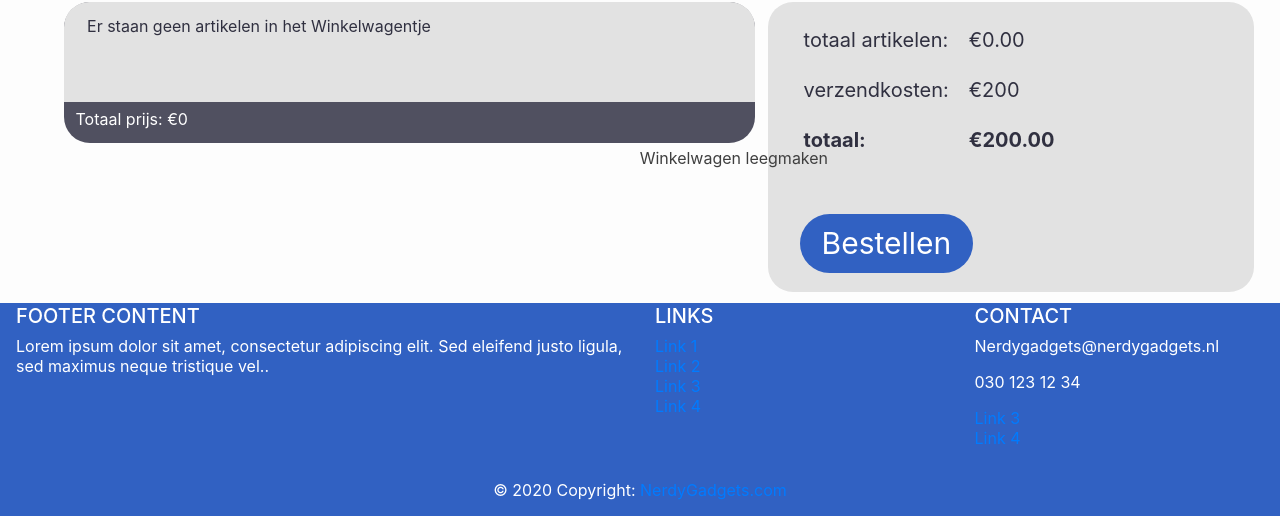
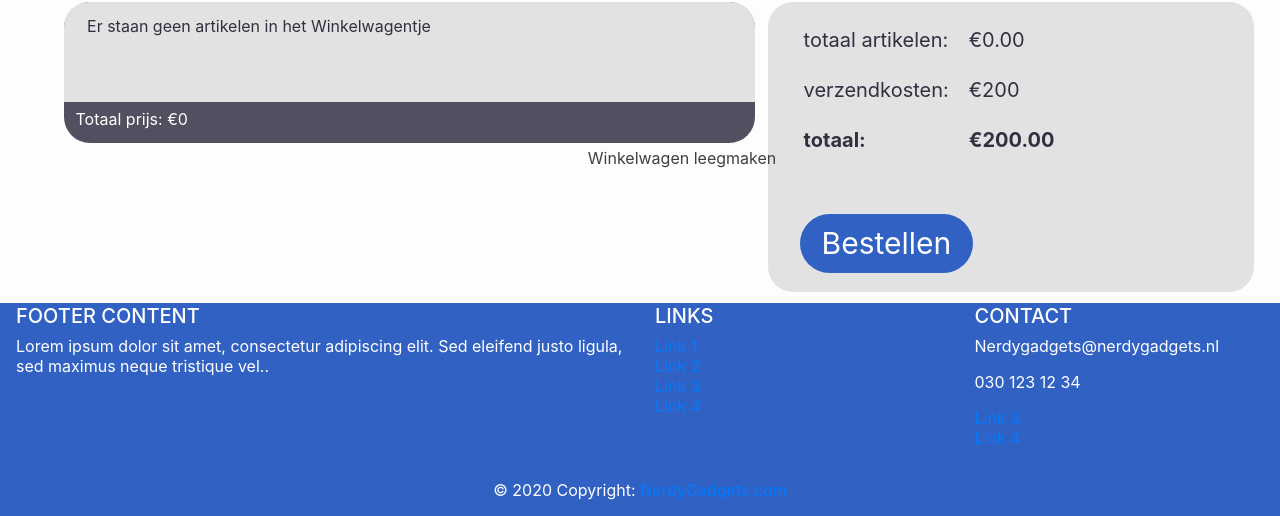
Before and after one commit to Leonvk/NerdyGadgets_i3, a PHP site: page /winkelwagen.php in a window 1280 px wide. Shown: the part 203-719 px from the top of the page. Run offline with PHP 8.4, Linux system fonts and the light colour scheme; data that the repository does not hold is empty; some libraries are stand-ins or nearby versions; some web fonts are replaced.

Commit message:
Update Style.css

```diff
--- a/nerdygadgets/Public/CSS/Style.css
+++ b/nerdygadgets/Public/CSS/Style.css
@@ -712,7 +712,7 @@ ul#ul-class-price li {
     width: auto;
     color: #3f3f3f;
     padding: 10px;
-    left: 49%;
+    left: 44%;
     bottom: 10px;
     float: left;
     position: relative;
@@ -724,6 +724,6 @@ ul#ul-class-price li {
     color: #c44550;
     padding: 10px;
     font-size: 20px;
-    left: 47%;
+    left: 42%;
     transition-duration: 0.5s;
 }
```
